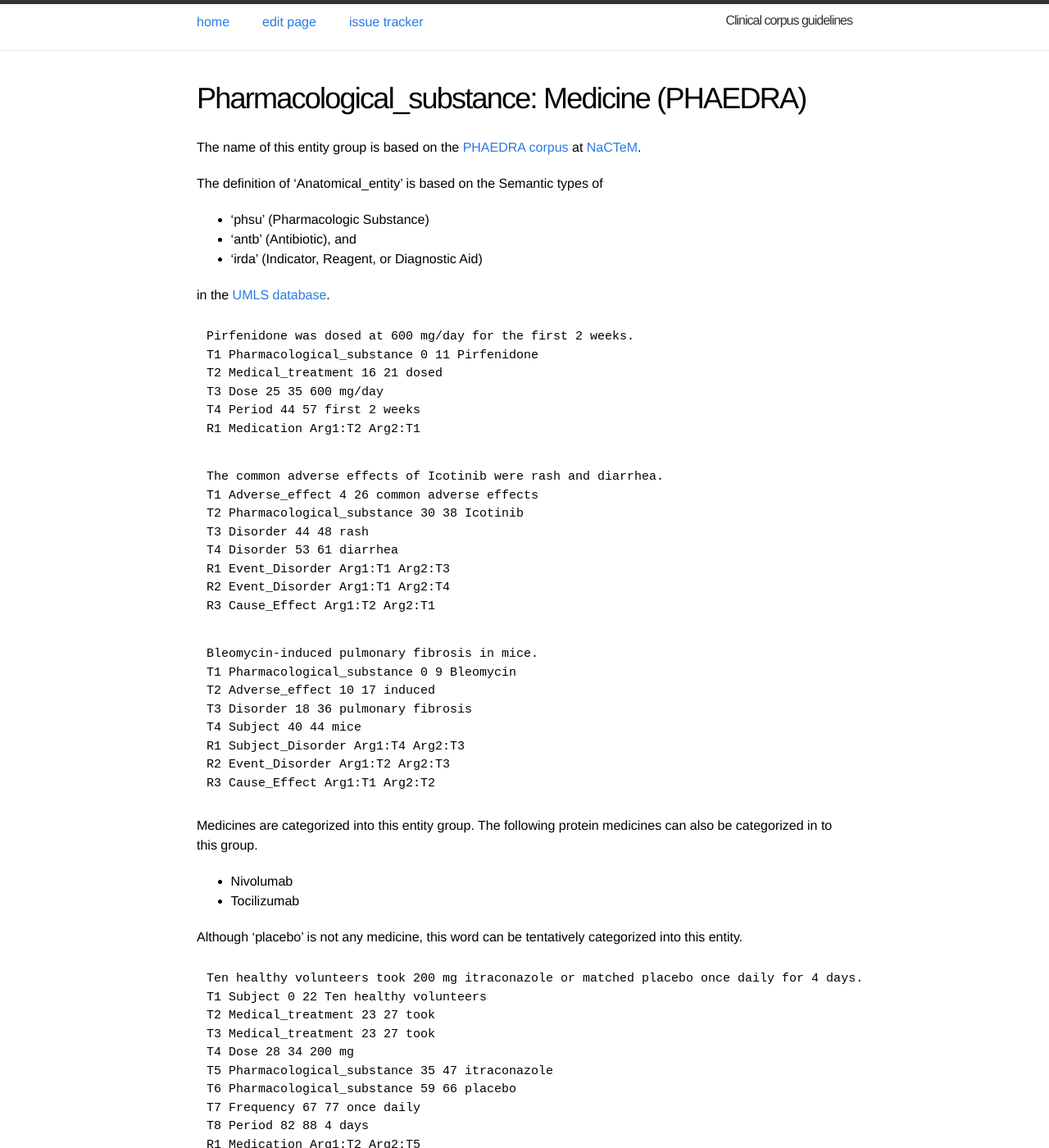
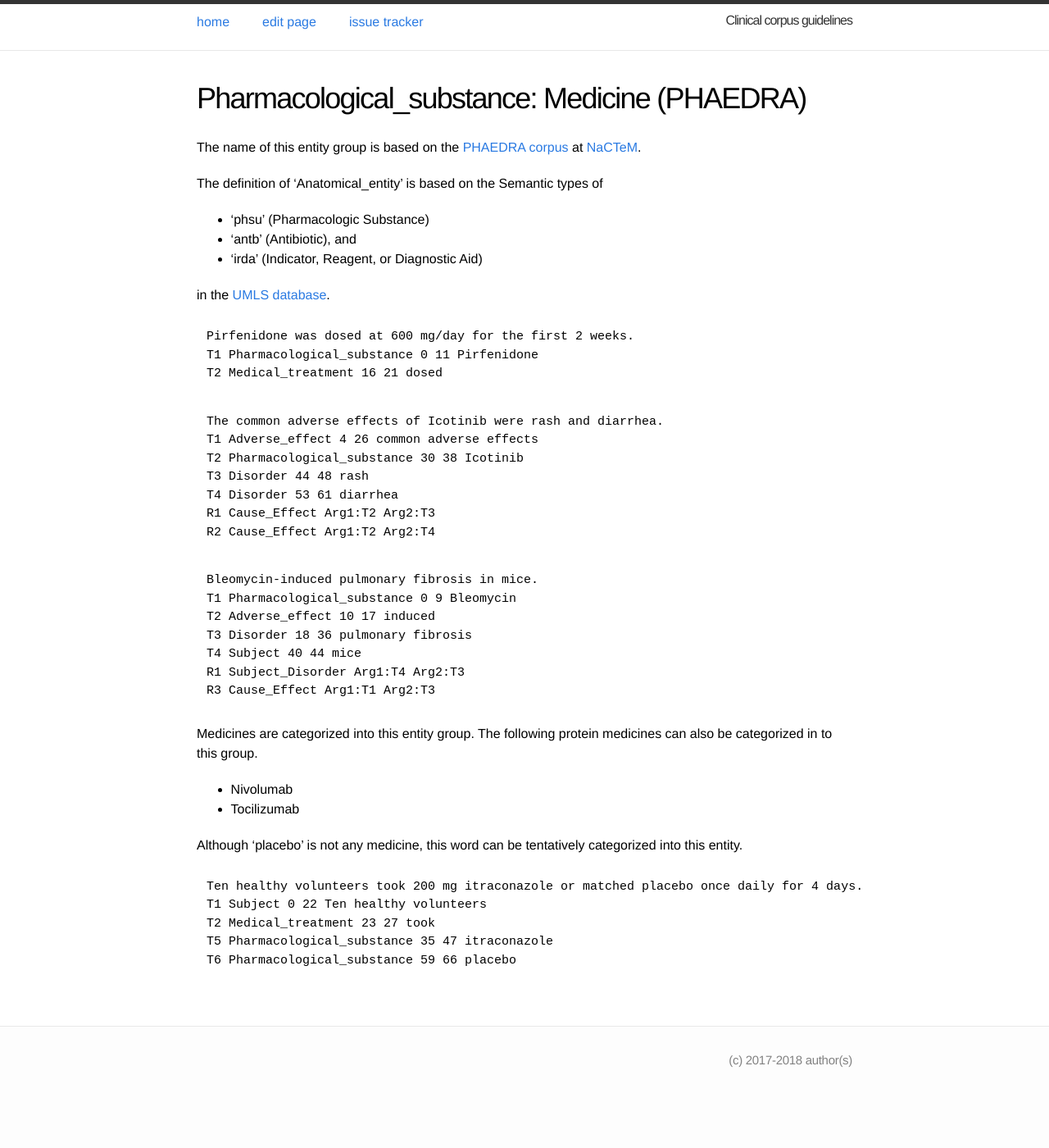
Before and after one commit to ezcatdb/clinicalcorpus-guidelines, a Jekyll site: the page built from _entity/Pharmacological_substance.md, in a window 1280 px wide and 1400 px high. Shown: the whole window at 82% size. Built offline with Jekyll 4.4.1, drawn with Linux system fonts in a browser that asks for light colours; some of the changed text lies outside the part shown.

Commit message:
Correction of _entity/Pharmacological_substance.md

```diff
--- a/_entity/Pharmacological_substance.md
+++ b/_entity/Pharmacological_substance.md
@@ -22,9 +22,6 @@ in the <a href="https://www.nlm.nih.gov/research/umls/">UMLS database</a>.
 Pirfenidone was dosed at 600 mg/day for the first 2 weeks.
 T1 Pharmacological_substance 0 11 Pirfenidone
 T2 Medical_treatment 16 21 dosed
-T3 Dose 25 35 600 mg/day
-T4 Period 44 57 first 2 weeks
-R1 Medication Arg1:T2 Arg2:T1
 ~~~
 
 ~~~ ann
@@ -33,9 +30,8 @@ T1 Adverse_effect 4 26 common adverse effects
 T2 Pharmacological_substance 30 38 Icotinib
 T3 Disorder 44 48 rash
 T4 Disorder 53 61 diarrhea
-R1 Event_Disorder Arg1:T1 Arg2:T3
-R2 Event_Disorder Arg1:T1 Arg2:T4
-R3 Cause_Effect Arg1:T2 Arg2:T1
+R1 Cause_Effect Arg1:T2 Arg2:T3
+R2 Cause_Effect Arg1:T2 Arg2:T4
 ~~~
 
 ~~~ ann
@@ -45,8 +41,7 @@ T2 Adverse_effect 10 17 induced
 T3 Disorder 18 36 pulmonary fibrosis
 T4 Subject 40 44 mice
 R1 Subject_Disorder Arg1:T4 Arg2:T3
-R2 Event_Disorder Arg1:T2 Arg2:T3
-R3 Cause_Effect Arg1:T1 Arg2:T2
+R3 Cause_Effect Arg1:T1 Arg2:T3
 ~~~
 
 Medicines are categorized into this entity group.
@@ -62,13 +57,8 @@ Although 'placebo' is not any medicine, this word can be tentatively categorized
 Ten healthy volunteers took 200 mg itraconazole or matched placebo once daily for 4 days.
 T1 Subject 0 22 Ten healthy volunteers
 T2 Medical_treatment 23 27 took
-T3 Medical_treatment 23 27 took
-T4 Dose 28 34 200 mg
 T5 Pharmacological_substance 35 47 itraconazole
 T6 Pharmacological_substance 59 66 placebo
-T7 Frequency 67 77 once daily
-T8 Period 82 88 4 days
-R1 Medication Arg1:T2 Arg2:T5
-R2 Medication Arg1:T3 Arg2:T6
 ~~~
+
 <!-- details -->
```
